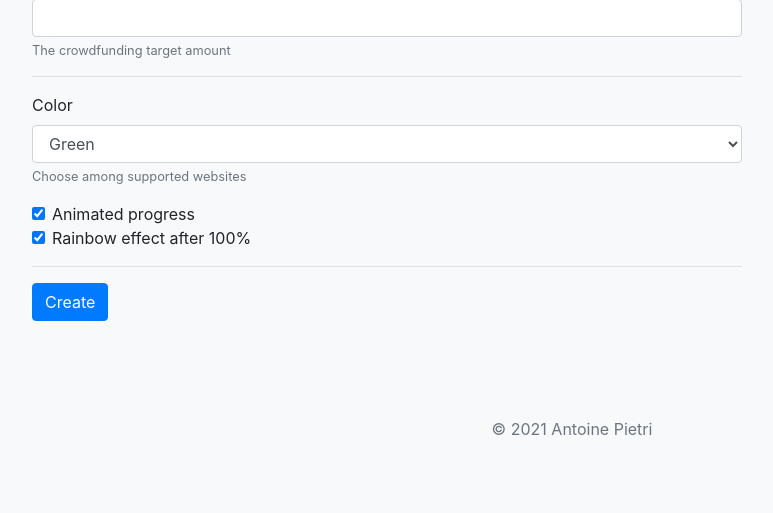
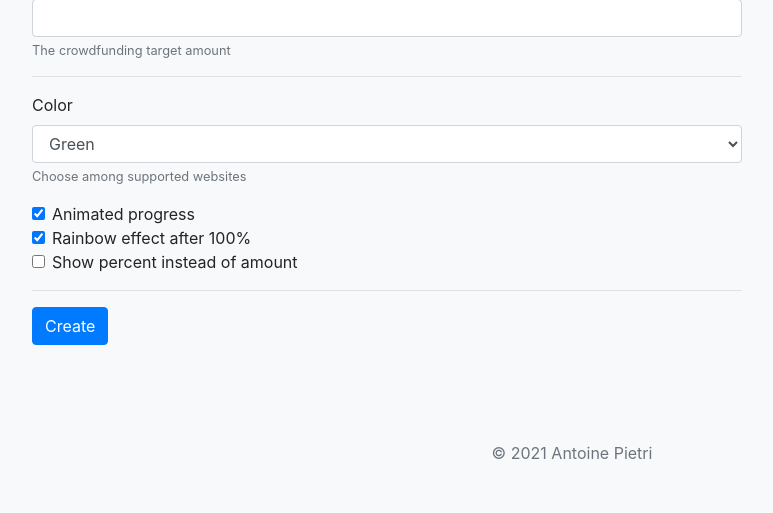
Before and after one commit to seirl/crowdbar, a Python web app: template templates/index.html in a window 1280 px wide. Shown: the part 440-953 px from the top of the page, without its empty margins (68-841 px from the left). Before the commit the page ends 875 px from the top, so only its background shows below. Run offline with Jinja, Linux system fonts and the light colour scheme; the template is opened without the code that fills it, so the values that code supplies are empty; some libraries are stand-ins or nearby versions.

Commit message:
Add percent display option

```diff
--- a/crowdbar.py
+++ b/crowdbar.py
@@ -15,6 +15,9 @@ async def bar(request):
     )
     animated = (
         request.query.get('animated', '').lower() in ('on', 'yes', 'true')
+    )
+    use_percent = (
+        request.query.get('percent', '').lower() in ('on', 'yes', 'true')
     )
     color_class = {
         'blue': 'primary',
@@ -35,6 +38,7 @@ async def bar(request):
         color_class=color_class,
         rainbow=rainbow,
         animated=animated,
+        use_percent=use_percent,
     )
     return aiohttp.web.Response(body=res, content_type='text/html')
 
--- a/templates/bar.html
+++ b/templates/bar.html
@@ -39,7 +39,11 @@
           aria-valuemin="0"
           aria-valuemax="{{ bar_total }}">
           <span class="justify-content-center d-flex position-absolute w-100">
+            {% if use_percent %}
+            {{ ((bar_value * 100) // bar_total)|format_decimal(locale='fr_FR') }} %
+            {% else %}
             {{ bar_value|format_decimal(locale='fr_FR') }} / {{ bar_total|format_decimal(locale='fr_FR') }} €
+            {% endif %}
           </span>
         </div>
       </div>
--- a/templates/index.html
+++ b/templates/index.html
@@ -47,11 +47,15 @@
             </div>
             <div class="form-check">
               <input type="checkbox" class="form-check-input" name="animated" checked>
-              <label class="form-check-label" for="rainbow">Animated progress</label>
+              <label class="form-check-label" for="animated">Animated progress</label>
             </div>
             <div class="form-check">
               <input type="checkbox" class="form-check-input" name="rainbow" checked>
               <label class="form-check-label" for="rainbow">Rainbow effect after 100%</label>
+            </div>
+            <div class="form-check">
+              <input type="checkbox" class="form-check-input" name="percent">
+              <label class="form-check-label" for="percent">Show percent instead of amount</label>
             </div>
             <hr />
             <button type="submit" class="btn btn-primary">Create</button>
```
